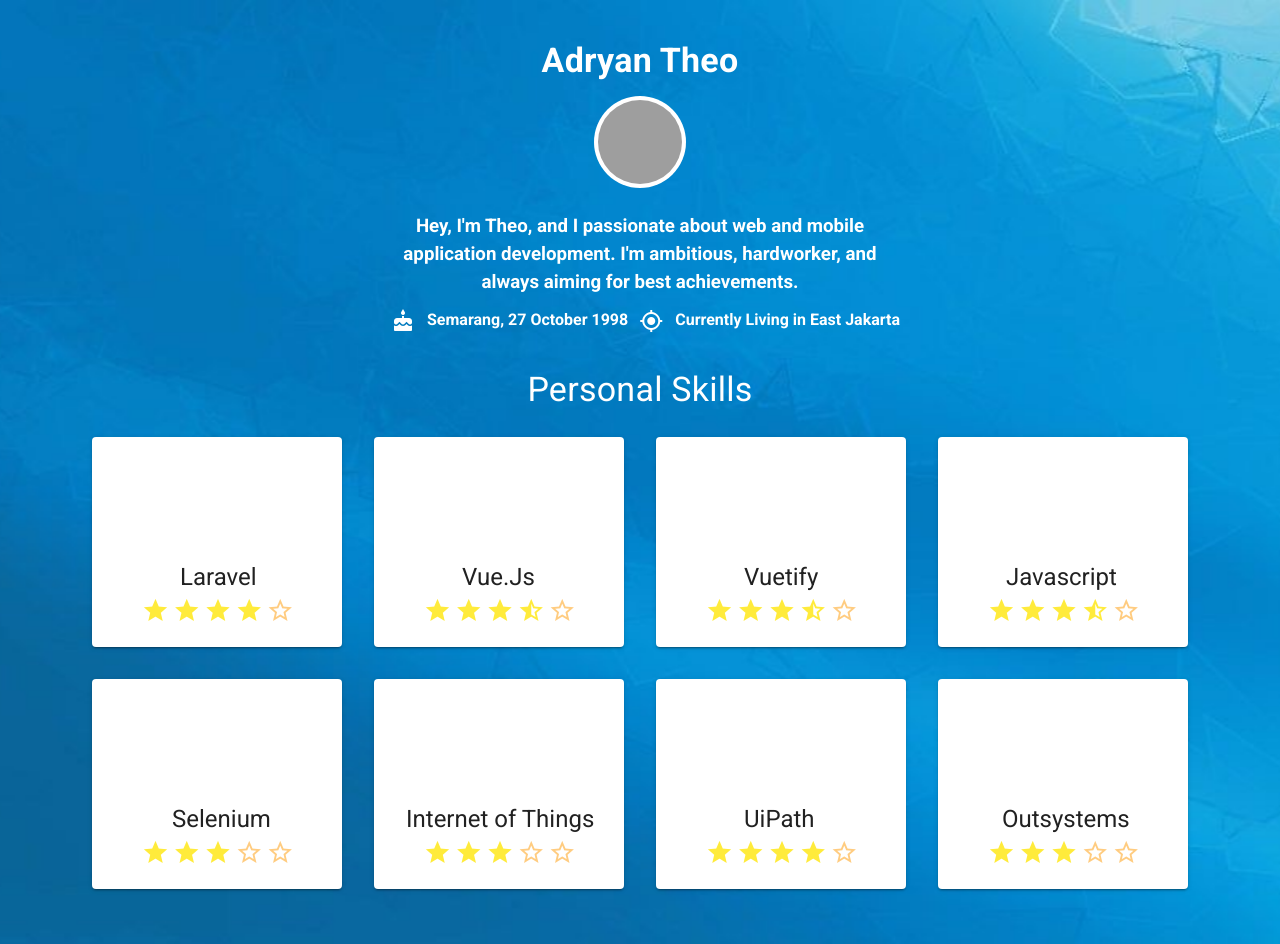
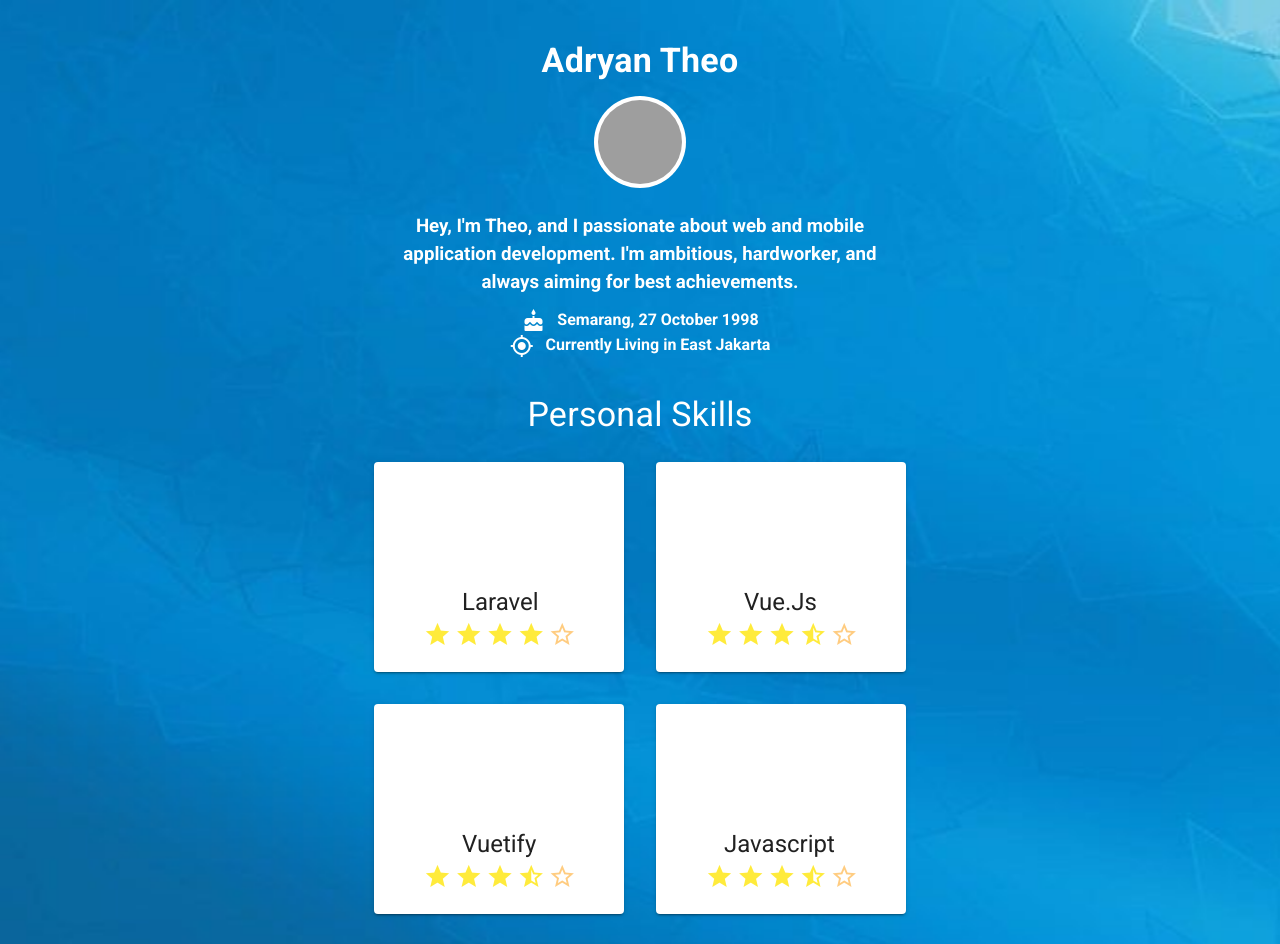
Before and after one commit to adryantheo/adryantheo.github.io, a Vue app: page / in a window 1280 px wide. Shown: the top 944 px of the page. Built offline with nearby package versions, Linux system fonts and the light colour scheme; grey boxes are pictures that could not be loaded; what vue-clipboard2, vue-html-to-paper would draw is missing.

Commit message:
Fix Minor bugs

```diff
--- a/src/components/SE.vue
+++ b/src/components/SE.vue
@@ -6,7 +6,7 @@
       </v-col>
 
       <!-- coloumn1 -->
-      <v-col xl="auto" lg="auto" md="8" sm="10" xs="auto" class="text-center">
+      <v-col xl="8" lg="8" md="8" sm="10" xs="auto" class="text-center">
         <v-row align="center" justify="center">
           <!-- laravel -->
           <v-card class=" pa-2 ma-4" height="210" width="250">
--- a/src/components/biodata.vue
+++ b/src/components/biodata.vue
@@ -14,7 +14,7 @@
       </v-col>
     </v-row>
     <v-row align="center" justify="center">
-      <v-col xl="5" lg="5" md="7" sm="9" cols="auto" class="text-center">
+      <v-col xl="4" lg="4" md="7" sm="9" cols="auto" class="text-center">
         <v-row align="center" justify="center">
           <v-spacer></v-spacer>
           <h4><v-icon color="white">cake</v-icon> &nbsp; Semarang, 27 October 1998</h4>
```
Also changed, not shown: 1 other file (tests, documents, lock files or other folders).
